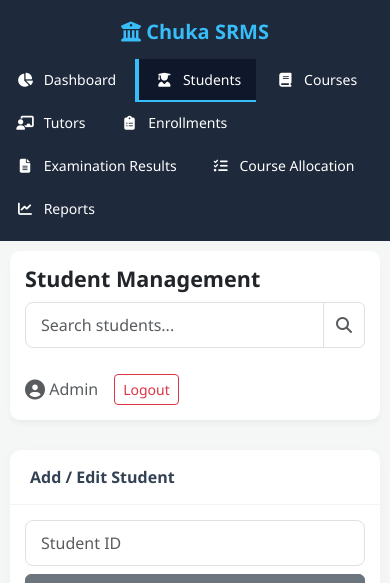
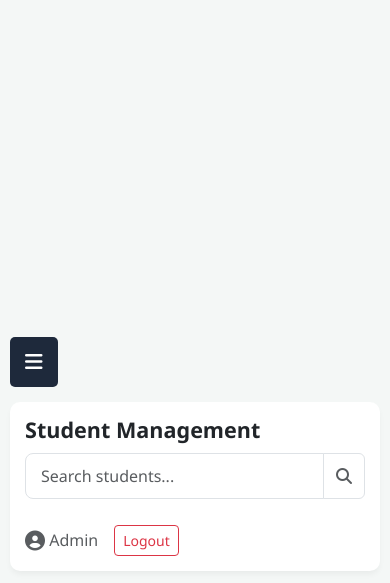
Before and after one commit to johnoganda2005/srms-web, a Spring Boot app: page /index.html in a window 390 px wide. Shown: the top 583 px of the page. Run offline with Spring Boot 4, Linux system fonts and the light colour scheme; some of the project's set-up classes (security, data sources, template engines, error pages and the like) are left out, and stand-ins take their place.

Commit message:
Update index.html

```diff
--- a/src/main/resources/static/index.html
+++ b/src/main/resources/static/index.html
@@ -52,6 +52,44 @@
             .table-responsive { width: 100%; overflow-x: auto; -webkit-overflow-scrolling: touch; }
             table { font-size: 13px; white-space: nowrap; }
         }
+                /* Mobile Hamburger Menu */
+        .mobile-menu-btn {
+            display: none;
+            background: #1e293b;
+            color: white;
+            border: none;
+            padding: 10px 15px;
+            border-radius: 5px;
+            font-size: 20px;
+            margin-bottom: 15px;
+            cursor: pointer;
+        }
+
+        @media (max-width: 768px) {
+            .mobile-menu-btn { display: block; }
+
+            /* Hide sidebar by default on mobile */
+            .sidebar {
+                transform: translateX(-100%);
+                transition: 0.3s;
+                width: 250px;
+            }
+
+            /* Show sidebar when toggled */
+            .sidebar.show {
+                transform: translateX(0);
+            }
+
+            /* Add overlay when sidebar is open */
+            .sidebar-overlay {
+                display: none;
+                position: fixed;
+                top: 0; left: 0; width: 100%; height: 100%;
+                background: rgba(0,0,0,0.5);
+                z-index: 999;
+            }
+            .sidebar-overlay.show { display: block; }
+        }
     </style>
 </head>
 <body>
@@ -70,6 +108,7 @@
 
     <!-- MAIN CONTENT -->
     <div class="main-content">
+         <button class="mobile-menu-btn" onclick="toggleSidebar()"><i class="fas fa-bars"></i></button>
         <div class="top-navbar">
             <h4 id="pageTitle" class="mb-0 fw-bold text-dark">Student Management</h4>
             <div class="d-flex align-items-center gap-3">
```
